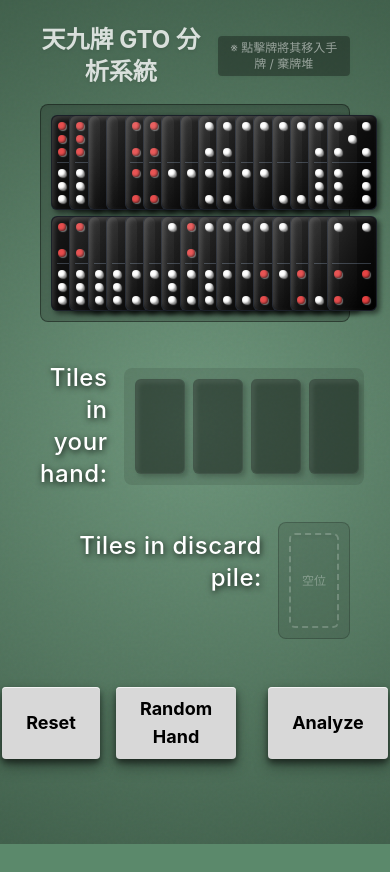
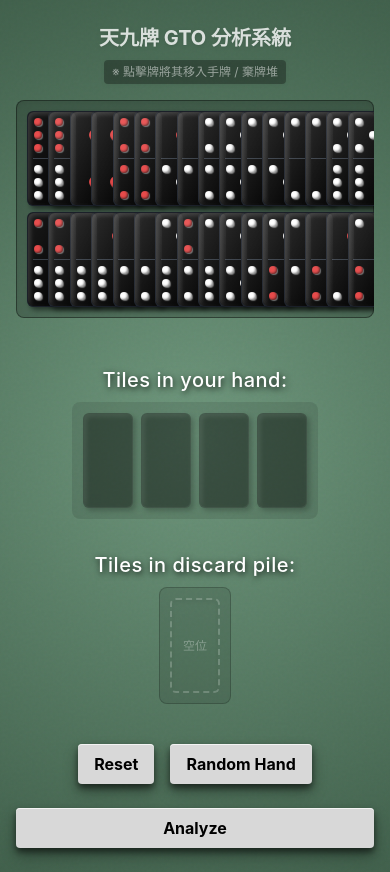
Before and after one commit to pan77775/pai_gow, a React (Vite) app: page / in a window 390 px wide. Before the commit the page ends 844 px from the top, so only its background shows below. Built offline with nearby package versions, Linux system fonts and the light colour scheme.

Commit message:
style(ui): improve responsive layout for mobile devices

```diff
--- a/src/App.jsx
+++ b/src/App.jsx
@@ -51,14 +51,14 @@ function App() {
   };
 
   return (
-    <div className="min-h-screen py-6 px-10 flex flex-col font-sans text-white">
+    <div className="min-h-screen py-6 px-4 md:px-10 flex flex-col font-sans text-white">
       {/* 頂部全區未分配牌，兩排陳列 */}
-      <h1 className="text-2xl font-bold mb-4 text-white/80 drop-shadow flex items-center gap-4">
+      <h1 className="text-xl md:text-2xl font-bold mb-4 text-white/80 drop-shadow flex flex-col sm:flex-row items-center gap-2 md:gap-4 text-center sm:text-left">
         天九牌 GTO 分析系統
         <span className="text-xs font-normal text-white/50 bg-black/30 px-2 py-1 rounded">※ 點擊牌將其移入手牌 / 棄牌堆</span>
       </h1>
 
-      <div className="mb-10 w-full flex justify-center">
+      <div className="mb-8 md:mb-10 w-full flex justify-center overflow-x-auto pb-4">
         <div className="grid grid-cols-[repeat(16,minmax(0,1fr))] gap-[2px] max-w-fit bg-black/20 p-2 rounded-lg border border-black/40 shadow-inner">
           {TILES.map((tile) => {
             const isUsed = playerHand.some(p => p.id === tile.id) || discardPile.some(d => d.id === tile.id);
@@ -74,16 +74,16 @@ function App() {
         </div>
       </div>
 
-      <div className="flex gap-10 flex-col xl:flex-row w-full max-w-[1400px] justify-center items-start">
+      <div className="flex gap-10 flex-col xl:flex-row w-full max-w-[1400px] justify-center items-center xl:items-start">
         {/* 左側與中間區塊 (標題與 Tiles) */}
-        <div className="flex flex-col gap-6 w-full xl:w-auto">
+        <div className="flex flex-col gap-6 w-full max-w-[600px] xl:w-auto">
 
           {/* Tiles in your hand */}
-          <div className="flex items-center justify-between xl:justify-start gap-4">
-            <h2 className="text-2xl w-[280px] text-right text-white drop-shadow-[1px_2px_3px_rgba(0,0,0,0.8)] font-medium tracking-wide">
+          <div className="flex flex-col sm:flex-row items-center justify-between xl:justify-start gap-2 sm:gap-4">
+            <h2 className="text-xl sm:text-2xl w-full sm:w-[280px] text-center sm:text-right text-white drop-shadow-[1px_2px_3px_rgba(0,0,0,0.8)] font-medium tracking-wide">
               Tiles in your hand:
             </h2>
-            <div className="flex gap-1 bg-black/10 p-2 rounded-lg border border-transparent min-w-[240px]">
+            <div className="flex gap-1 bg-black/10 p-2 rounded-lg border border-transparent min-w-[240px] justify-center">
               {playerHand.map(tile => (
                 <Tile key={`p-${tile.id}`} tile={tile} onClick={() => handleTileClick(tile, 'player')} />
               ))}
@@ -94,8 +94,8 @@ function App() {
           </div>
 
           {/* Discards / Dealer */}
-          <div className="flex items-start justify-between xl:justify-start gap-4 mt-2">
-            <h2 className="text-2xl w-[280px] text-right text-white drop-shadow-[1px_2px_3px_rgba(0,0,0,0.8)] font-medium tracking-wide mt-2">
+          <div className="flex flex-col sm:flex-row items-center sm:items-start justify-between xl:justify-start gap-2 sm:gap-4 mt-2">
+            <h2 className="text-xl sm:text-2xl w-full sm:w-[280px] text-center sm:text-right text-white drop-shadow-[1px_2px_3px_rgba(0,0,0,0.8)] font-medium tracking-wide mt-0 sm:mt-2">
               Tiles in discard pile:
             </h2>
             <div className="flex flex-wrap max-w-[480px] gap-1 bg-black/10 p-2 rounded-lg border border-black/20 min-h-[115px]">
@@ -114,22 +114,22 @@ function App() {
           </div>
 
           {/* 控制按鈕區 */}
-          <div className="flex gap-4 mt-6 xl:ml-[296px] justify-center xl:justify-start">
+          <div className="flex flex-wrap gap-4 mt-4 sm:mt-6 justify-center xl:justify-start sm:ml-[296px]">
             <button
               onClick={reset}
-              className="px-6 py-2 bg-[#d8d8d8] text-black font-bold text-lg rounded shadow-3d-btn active:shadow-3d-btn-pressed hover:bg-white transition-all transform active:translate-y-1"
+              className="px-4 sm:px-6 py-2 bg-[#d8d8d8] text-black font-bold text-base sm:text-lg rounded shadow-3d-btn active:shadow-3d-btn-pressed hover:bg-white transition-all transform active:translate-y-1"
             >
               Reset
             </button>
             <button
               onClick={randomHand}
-              className="px-6 py-2 bg-[#d8d8d8] text-black font-bold text-lg rounded shadow-3d-btn active:shadow-3d-btn-pressed hover:bg-white transition-all transform active:translate-y-1"
+              className="px-4 sm:px-6 py-2 bg-[#d8d8d8] text-black font-bold text-base sm:text-lg rounded shadow-3d-btn active:shadow-3d-btn-pressed hover:bg-white transition-all transform active:translate-y-1"
             >
               Random Hand
             </button>
             <button
               onClick={analyze}
-              className="px-6 py-2 bg-[#d8d8d8] text-black font-bold text-lg rounded shadow-3d-btn active:shadow-3d-btn-pressed hover:bg-white transition-all transform active:translate-y-1 ml-4"
+              className="px-4 sm:px-6 py-2 bg-[#d8d8d8] text-black font-bold text-base sm:text-lg rounded shadow-3d-btn active:shadow-3d-btn-pressed hover:bg-white transition-all transform active:translate-y-1 sm:ml-4 w-full sm:w-auto mt-2 sm:mt-0"
             >
               Analyze
             </button>
@@ -138,8 +138,8 @@ function App() {
 
         {/* 右側分析結果表格區塊 */}
         {suggestions.length > 0 && (
-          <div className="flex-1 bg-white text-black shadow-2xl overflow-hidden rounded-sm border-2 border-black max-w-[600px] self-start mt-4 lg:mt-0">
-            <table className="w-full border-collapse text-sm">
+          <div className="flex-1 w-full bg-white text-black shadow-2xl overflow-x-auto rounded-sm border-2 border-black max-w-[600px] self-center xl:self-start mt-8 xl:mt-0">
+            <table className="w-full min-w-[340px] border-collapse text-xs sm:text-sm">
               <thead className="bg-[#4aa5d4] text-white font-bold text-base border-b-2 border-black">
                 <tr>
                   <th className="p-2 border-r border-black/30 w-[180px]">Play</th>
```
